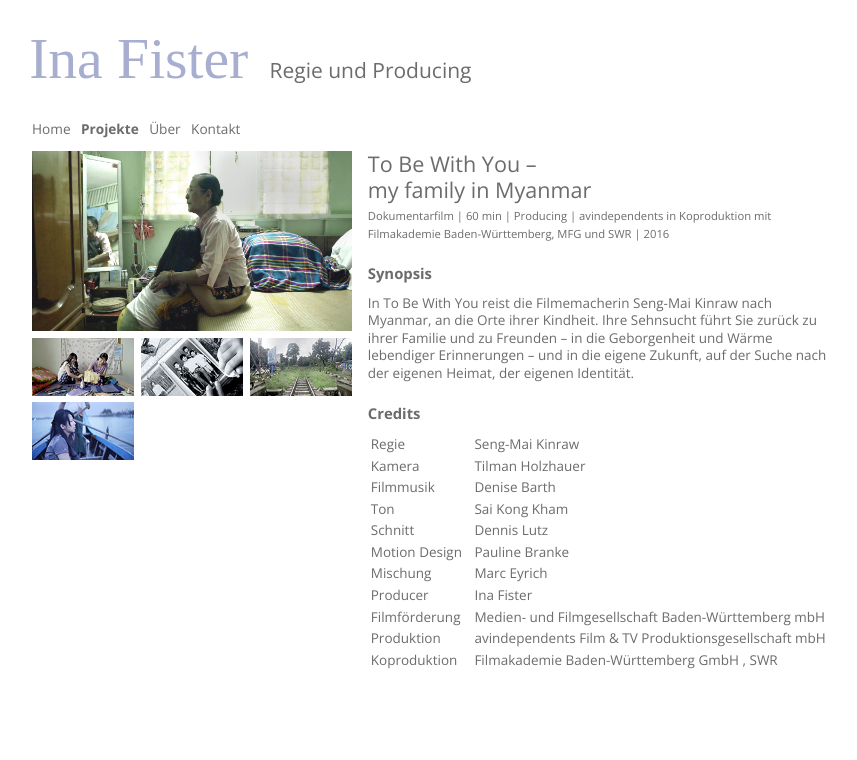
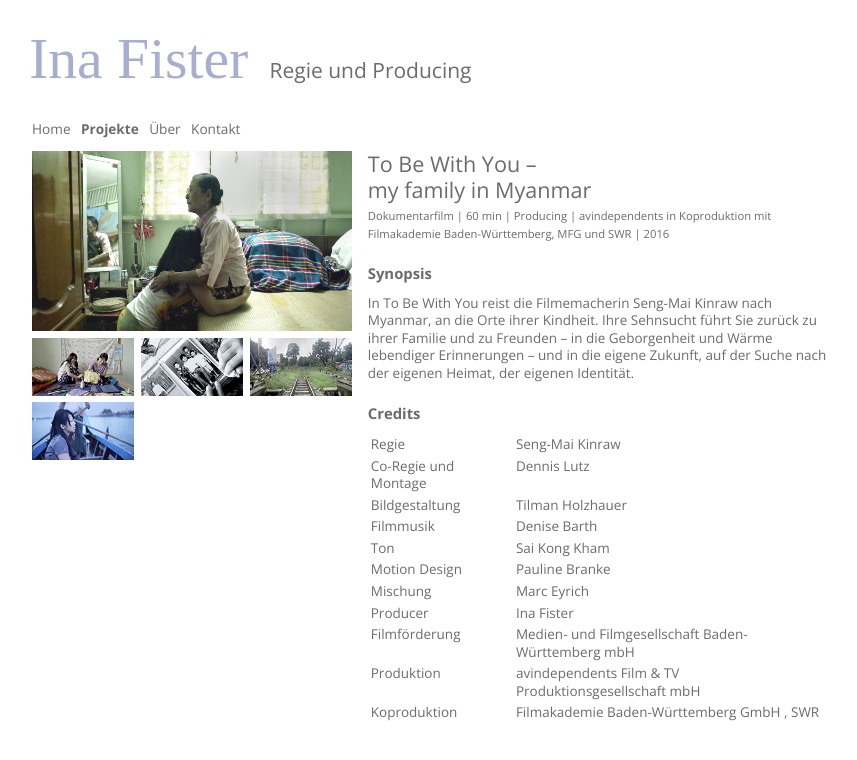
Before and after one commit to fisterfilms/fisterfilms.de, a Jekyll site: the page built from _projekte/to-be-with-you.md, in a window 1280 px wide. Shown: the top 760 px of the page, without its empty margins (208-1065 px from the left). Built offline with Jekyll 4.4.1, drawn with Linux system fonts in a browser that asks for light colours; some web fonts are replaced.

Commit message:
Update to-be-with-you.md

```diff
--- a/_projekte/to-be-with-you.md
+++ b/_projekte/to-be-with-you.md
@@ -14,10 +14,10 @@ images:
     - ToBeWithYou/Seng Mai bei der U Bein Bridge in Mandalay.jpg
 credits:
     - [Regie, Seng-Mai Kinraw]
-    - [Kamera, Tilman Holzhauer]
+    - [Co-Regie und Montage, Dennis Lutz]
+    - [Bildgestaltung, Tilman Holzhauer]
     - [Filmmusik, Denise Barth]
     - [Ton, Sai Kong Kham]
-    - [Schnitt, Dennis Lutz]
     - [Motion Design, Pauline Branke]
     - [Mischung, Marc Eyrich]
     - [Producer, "Ina Fister"]
```
